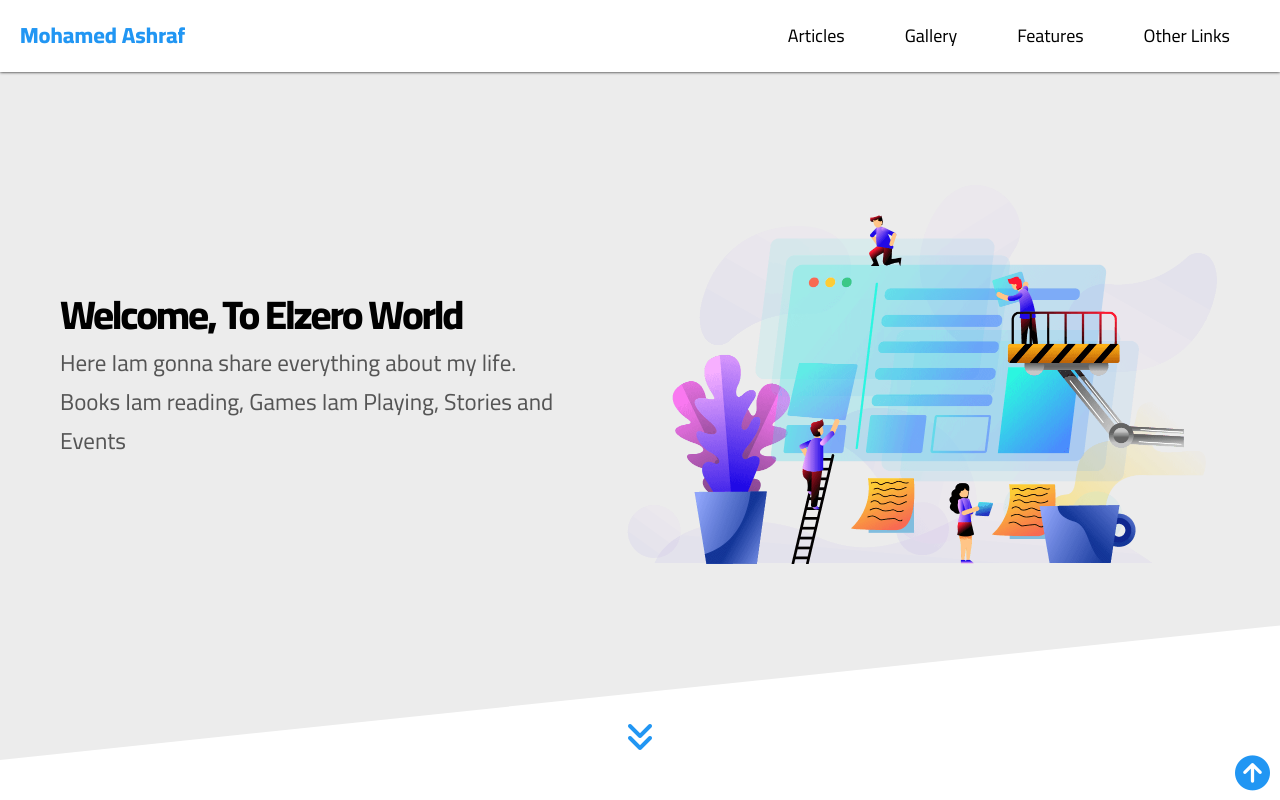
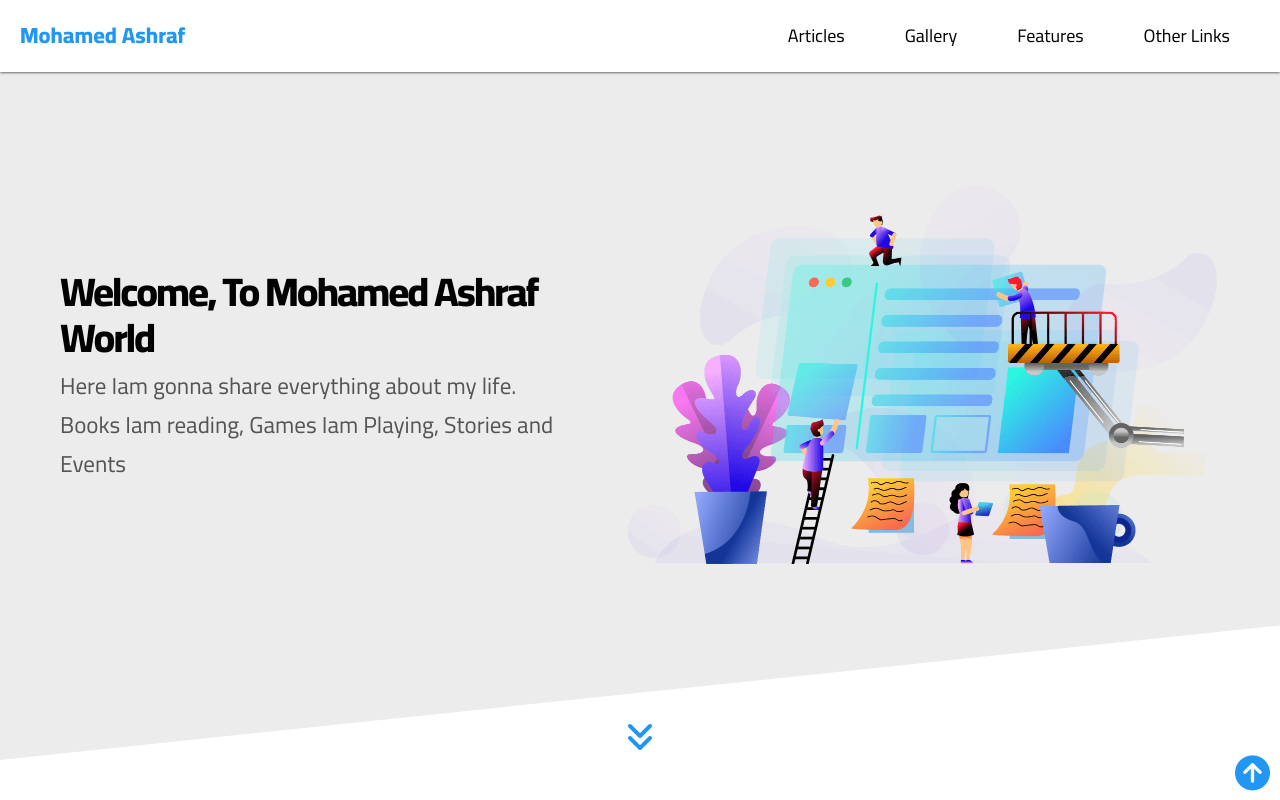
Before and after one commit to MohammedAshrf/Project-3-css-and-html-main, a plain HTML site: page index.html in a window 1280 px wide. Shown: the top 800 px of the page. Drawn offline with Linux system fonts and the light colour scheme.

Commit message:
save changes 2

```diff
--- a/index.html
+++ b/index.html
@@ -79,7 +79,7 @@
     <!-- Start landing -->
     <div class="landing">
         <div class="text">
-            <h1>Welcome, To Elzero World</h1>
+            <h1>Welcome, To Mohamed Ashraf World</h1>
             <p>Here Iam gonna share everything about my life. Books Iam reading, Games Iam Playing, Stories and
                 Events</p>
         </div>
```
